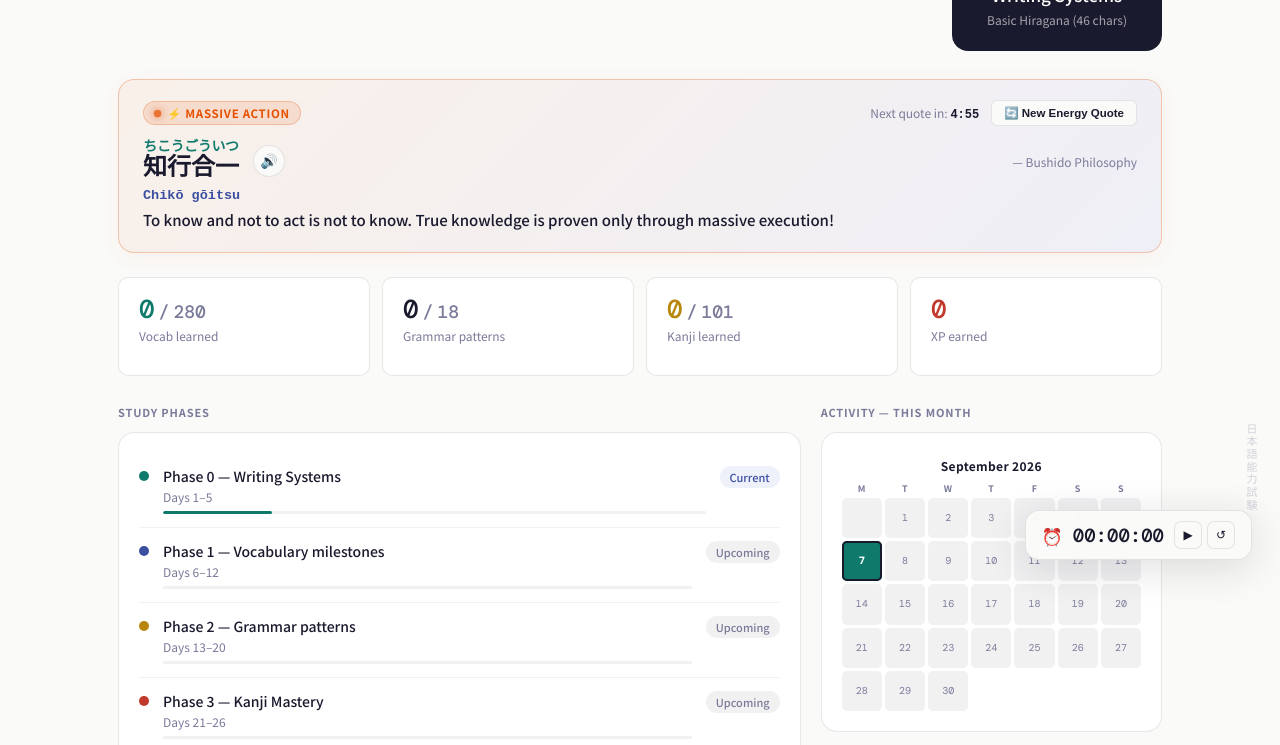
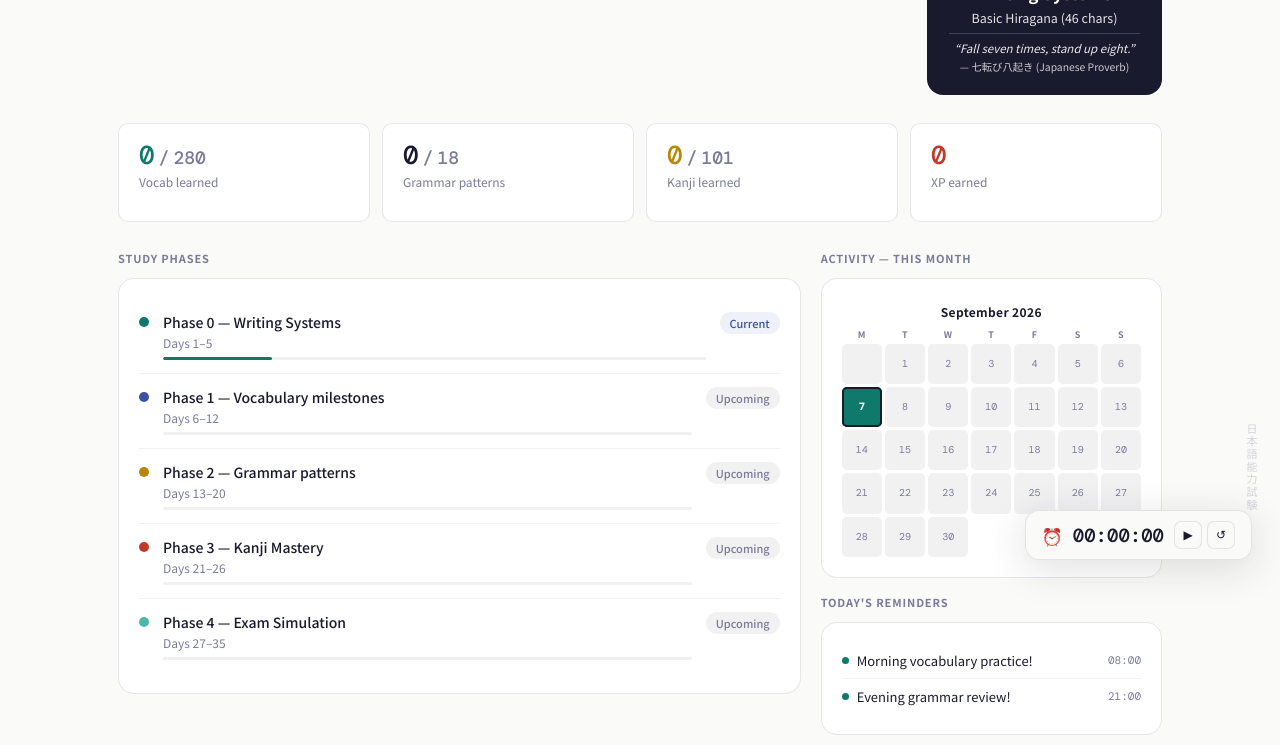
Before and after one commit to Ayush-wattakhare/jlpt-study-hub, a website: page public/index.html in a window 1280 px wide. Shown: the part 212-957 px from the top of the page. Drawn offline with nearby package versions, Linux system fonts and the light colour scheme.

Commit message:
feat(quote): compact in-place dark motivation quote in today-card with 5-min update and 10s non-dashboard toast

```diff
--- a/public/css/style.css
+++ b/public/css/style.css
@@ -83,12 +83,13 @@ body{font-family:var(--font-body);background:var(--surface);color:var(--ink);min
 .dash-date{font-size:14px;color:var(--muted);margin-top:6px}
 .today-card{
   background:var(--card-dark);color:var(--text-on-dark);border-radius:var(--radius);
-  padding:22px 26px;min-width:210px;text-align:center;
-}
-.today-label{font-size:11px;opacity:.5;letter-spacing:.08em;text-transform:uppercase;margin-bottom:6px}
+  padding:20px 22px;width:235px;max-width:235px;min-width:235px;text-align:center;
+  box-sizing:border-box;flex-shrink:0;overflow:hidden;
+}
+.today-label{font-size:11px;opacity:.6;letter-spacing:.08em;text-transform:uppercase;margin-bottom:6px}
 .today-day{font-family:var(--font-mono);font-size:52px;font-weight:500;line-height:1;color:var(--teal-mid)}
-.today-phase{font-size:17px;font-weight:500;margin-top:6px;margin-bottom:4px}
-.today-task{font-size:12px;opacity:.6;line-height:1.5}
+.today-phase{font-size:17px;font-weight:600;margin-top:6px;margin-bottom:4px}
+.today-task{font-size:12.5px;opacity:.88;line-height:1.45;word-wrap:break-word}
 
 /* ── STATS ROW ── */
 .stats-grid{display:grid;grid-template-columns:repeat(4,1fr);gap:12px;margin-bottom:28px}
@@ -2365,44 +2366,13 @@ rt {
   border: 1px solid rgba(16, 185, 129, 0.2);
 }
 
-/* ── 5-Minute Energetic Motivational Quote Card & Floating Popup ── */
-.dash-quote-card {
-  background: linear-gradient(135deg, rgba(230, 81, 0, 0.06), rgba(99, 102, 241, 0.07));
-  border: 1.5px solid rgba(230, 81, 0, 0.28);
-  border-radius: var(--radius);
-  padding: 20px 24px;
-  margin-bottom: 24px;
-  box-shadow: 0 4px 20px rgba(230, 81, 0, 0.06);
-  position: relative;
-  overflow: hidden;
-  transition: all 0.3s ease;
-}
-[data-theme="dark"] .dash-quote-card {
-  background: linear-gradient(135deg, rgba(230, 81, 0, 0.12), rgba(99, 102, 241, 0.12));
-  border-color: rgba(230, 81, 0, 0.35);
-  box-shadow: 0 4px 24px rgba(0, 0, 0, 0.3);
-}
-.dash-quote-header {
-  display: flex;
-  justify-content: space-between;
-  align-items: center;
-  margin-bottom: 12px;
-  flex-wrap: wrap;
-  gap: 8px;
-}
-.dash-quote-badge {
-  display: inline-flex;
-  align-items: center;
-  gap: 6px;
-  font-size: 11.5px;
-  font-weight: 800;
-  text-transform: uppercase;
-  letter-spacing: 0.06em;
-  color: var(--accent, #e65100);
-  background: rgba(230, 81, 0, 0.12);
-  padding: 3px 10px;
-  border-radius: 999px;
-  border: 1px solid rgba(230, 81, 0, 0.25);
+/* ── Energetic Dark Motivation Quote Transitions ── */
+.today-quote-wrap {
+  transition: opacity 0.3s ease, transform 0.3s ease;
+  cursor: pointer;
+}
+.today-quote-wrap:hover {
+  opacity: 0.95;
 }
 .pulse-dot {
   width: 7px;
@@ -2415,86 +2385,6 @@ rt {
 @keyframes pulseGlow {
   0%, 100% { transform: scale(0.9); opacity: 0.6; }
   50% { transform: scale(1.3); opacity: 1; }
-}
-.dash-quote-actions {
-  display: flex;
-  align-items: center;
-  gap: 12px;
-  font-size: 12px;
-}
-.dash-quote-timer {
-  color: var(--muted);
-}
-.dash-quote-timer strong {
-  color: var(--ink);
-  font-family: monospace;
-}
-.dash-quote-refresh-btn {
-  font-size: 11.5px;
-  font-weight: 600;
-  padding: 5px 12px;
-  border-radius: 6px;
-  background: var(--surface);
-  color: var(--ink);
-  border: 1px solid var(--border);
-  cursor: pointer;
-  transition: all 0.2s ease;
-  display: inline-flex;
-  align-items: center;
-  gap: 4px;
-}
-.dash-quote-refresh-btn:hover {
-  background: var(--accent);
-  color: #fff;
-  border-color: var(--accent);
-  transform: translateY(-1px);
-}
-.dash-quote-jp-row {
-  display: flex;
-  align-items: center;
-  gap: 14px;
-  flex-wrap: wrap;
-}
-.dash-quote-jp {
-  font-family: 'Noto Sans JP', sans-serif;
-  font-size: 24px;
-  font-weight: 800;
-  color: var(--ink);
-  line-height: 1.5;
-}
-.dash-quote-audio-btn {
-  width: 32px;
-  height: 32px;
-  border-radius: 50%;
-  border: 1px solid var(--border);
-  background: var(--surface);
-  cursor: pointer;
-  font-size: 14px;
-  display: flex;
-  align-items: center;
-  justify-content: center;
-  transition: all 0.2s ease;
-  color: var(--ink);
-}
-.dash-quote-audio-btn:hover {
-  background: var(--teal);
-  color: #fff;
-  border-color: var(--teal);
-  transform: scale(1.1);
-}
-.dash-quote-romaji {
-  font-size: 13.5px;
-  color: var(--indigo, #6366f1);
-  margin-top: 4px;
-  font-family: monospace;
-  font-weight: 600;
-}
-.dash-quote-en {
-  font-size: 15px;
-  color: var(--ink);
-  margin-top: 6px;
-  font-weight: 500;
-  line-height: 1.5;
 }
 
 /* ── Floating 10-Second Toast Popup for other screens ── */
--- a/public/index.html
+++ b/public/index.html
@@ -17,7 +17,7 @@
 <meta property="og:image" content="https://jlpt-study-hub.vercel.app/img/og-image.jpg">
 <link rel="preconnect" href="https://fonts.googleapis.com">
 <link href="https://fonts.googleapis.com/css2?family=DM+Serif+Display:ital@0;1&family=DM+Mono:wght@400;500&family=Noto+Sans+JP:wght@300;400;500;700&family=Noto+Serif+JP:wght@400;700&display=swap" rel="stylesheet">
-<link rel="stylesheet" href="/css/style.css">
+<link rel="stylesheet" href="/css/style.css?v=4">
 <link rel="manifest" href="/manifest.json">
 <meta name="theme-color" content="#fafaf8">
 <link rel="apple-touch-icon" href="/img/icon-192.jpg">
@@ -230,25 +230,6 @@
       <div class="today-day" id="todayDayNum">1</div>
       <div class="today-phase" id="todayPhase">Vocabulary</div>
       <div class="today-task" id="todayTask">Numbers &amp; counters</div>
-    </div>
-  </div>
-
-  <!-- ⚡ 5-Minute Energetic Motivational Proverb Banner -->
-  <div class="dash-quote-card" id="dashQuoteCard">
-    <div class="dash-quote-header">
-      <div class="dash-quote-badge">
-        <span class="pulse-dot"></span>
-        <span id="dashQuoteTheme">⚡ 5-MIN ENERGY BOOST</span>
-      </div>
-      <div class="dash-quote-actions">
-        <span class="dash-quote-timer">Next quote in: <strong id="dashQuoteCountdown">5:00</strong></span>
-        <button class="dash-quote-refresh-btn" onclick="refreshMotivationalQuote(true)" title="Get a new motivational quote now">
-          🔄 New Energy Quote
-        </button>
-      </div>
-    </div>
-    <div class="dash-quote-body" id="dashQuoteBody">
-      <!-- Populated dynamically -->
     </div>
   </div>
 
@@ -1814,7 +1795,7 @@
 <script src="/js/listening.js"></script>
 <script src="/js/resource.js"></script>
 <script src="/js/aivoice.js"></script>
-<script src="/js/app.js"></script>
+<script src="/js/app.js?v=4"></script>
 <script>
   if('serviceWorker' in navigator) {
     navigator.serviceWorker.register('/sw.js');
--- a/public/sw.js
+++ b/public/sw.js
@@ -1,4 +1,4 @@
-const CACHE_NAME = 'jlpt-store-v3';
+const CACHE_NAME = 'jlpt-store-v4';
 
 self.addEventListener('install', (e) => {
   self.skipWaiting();
```
Also changed, not shown: public/js/app.js.
